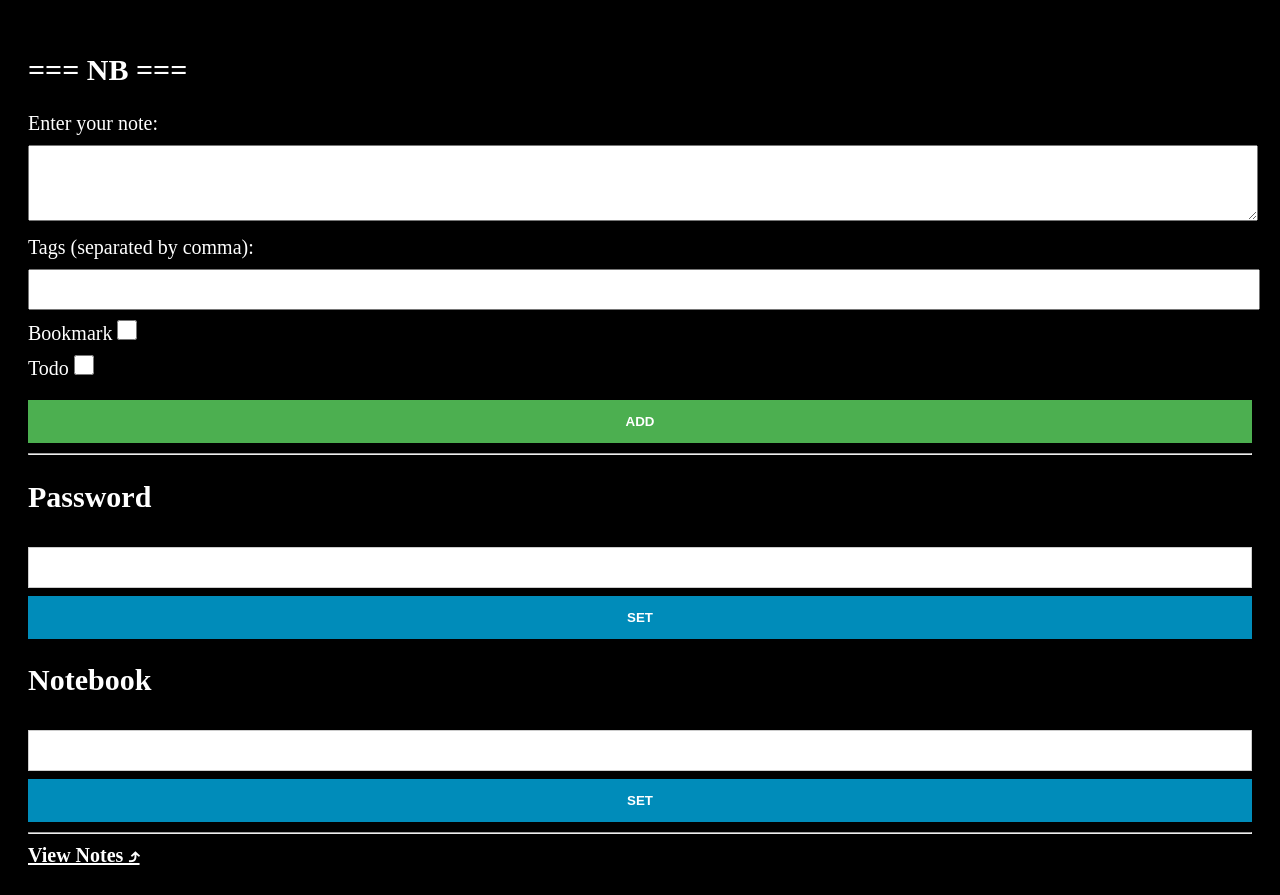
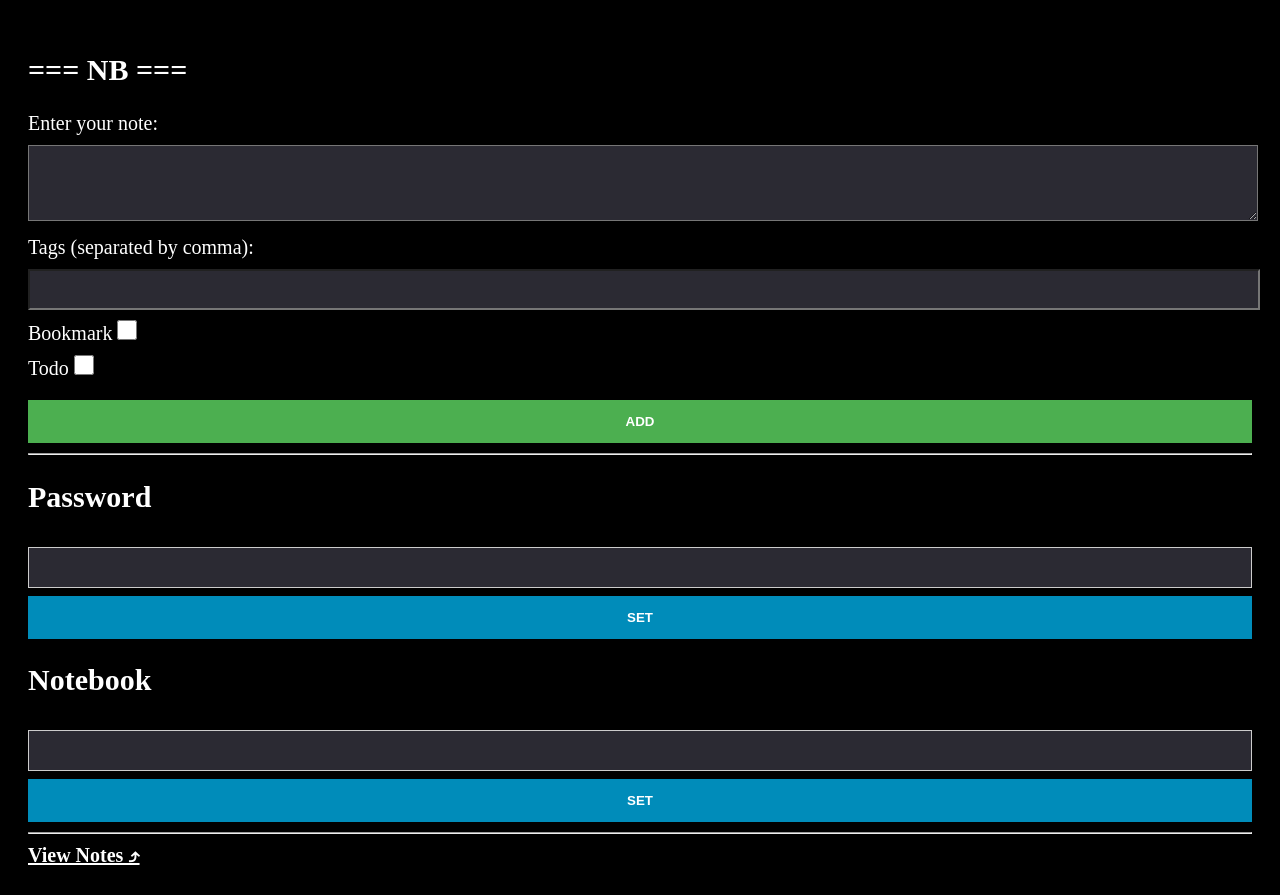
Before and after one commit to Rooyca/nb-mobile, a Flask app: page / in a window 1280 px wide. Run offline with Flask 3, Linux system fonts and the light colour scheme.

Commit message:
ref: true darkmode

```diff
--- a/webpage/static/styles.css
+++ b/webpage/static/styles.css
@@ -64,6 +64,10 @@ textarea {
 	  box-sizing: border-box;
 }
 
+input, textarea {
+	background-color: #2b2a33;
+}
+
 @media screen and (max-width: 600px) {
 	.small {
 		font-size: 16px;
```
